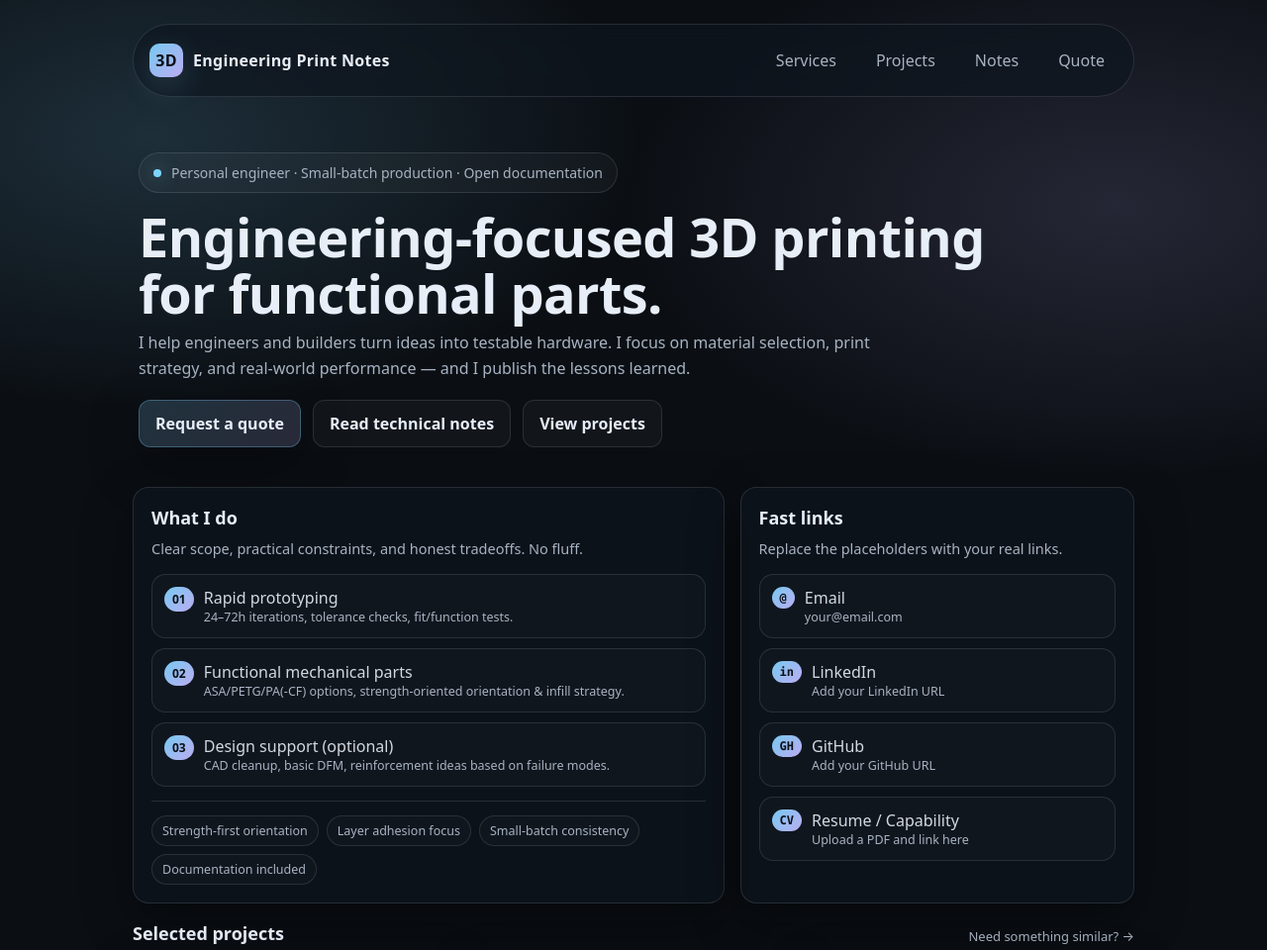
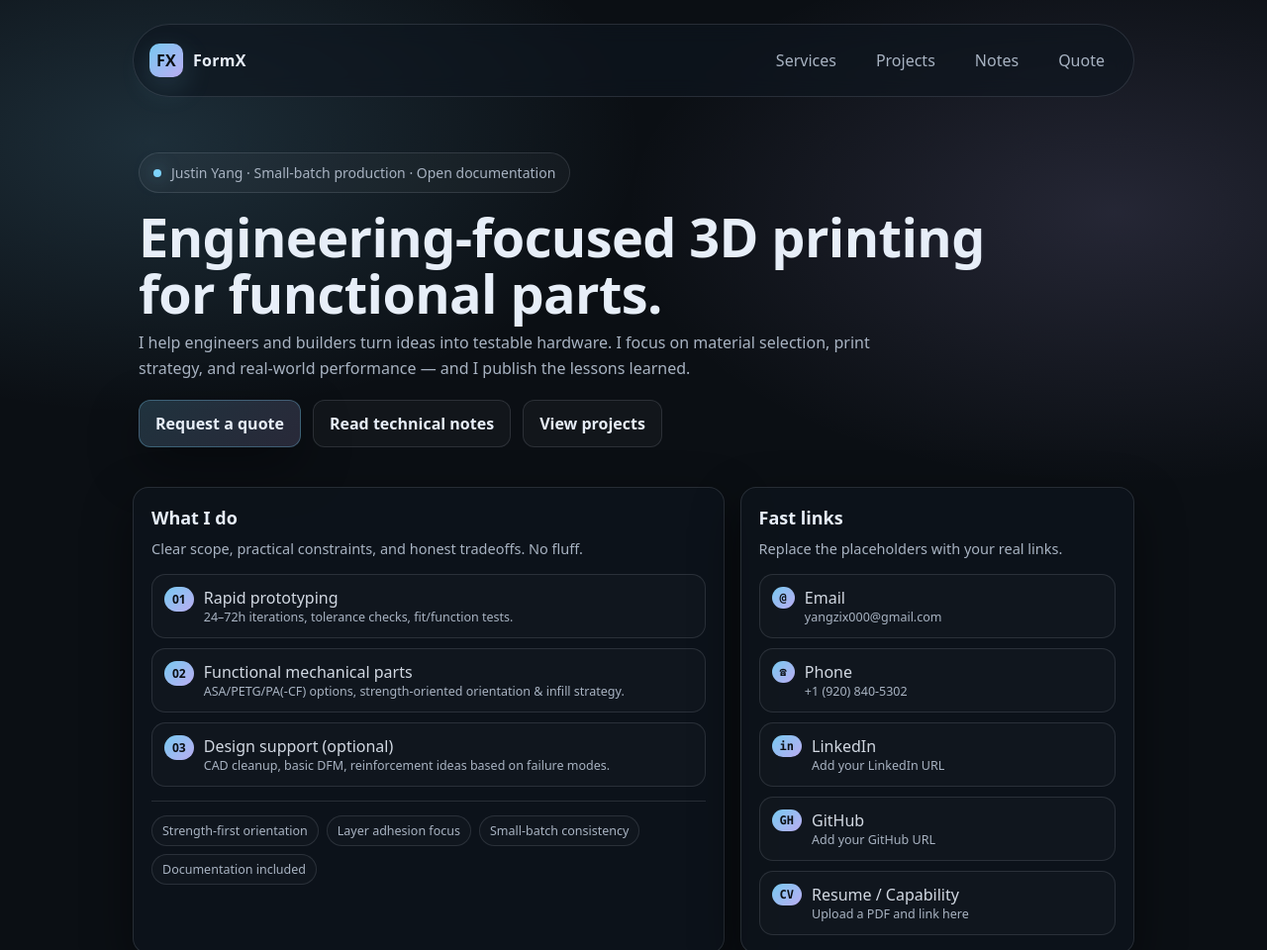
Before and after one commit to JustinYa/JustinYang.github.io, a plain HTML site: page index.html in a window 1280 px wide. Shown: the top 960 px of the page at 99% size. Drawn offline with Linux system fonts and the light colour scheme.

Commit message:
Update index.html

```diff
--- a/index.html
+++ b/index.html
@@ -3,8 +3,8 @@
 <head>
   <meta charset="UTF-8" />
   <meta name="viewport" content="width=device-width, initial-scale=1" />
-  <title>Engineering 3D Printing | Prototyping & Notes</title>
-  <meta name="description" content="Engineering-focused 3D printing services. Rapid prototyping, functional parts, and open technical notes." />
+  <title>FormX | Engineering 3D Printing</title>
+  <meta name="description" content="FormX — Engineering-focused 3D printing services. Rapid prototyping, functional parts, and open technical notes." />
   <style>
     :root{
       --bg:#0b0f14;
@@ -139,8 +139,8 @@
   <div class="wrap">
     <div class="nav">
       <div class="brand">
-        <div class="logo">3D</div>
-        <div>Engineering Print Notes</div>
+        <div class="logo">FX</div>
+        <div>FormX</div>
       </div>
       <div class="navlinks">
         <a href="#services">Services</a>
@@ -151,7 +151,7 @@
     </div>
 
     <div class="hero">
-      <div class="tag"><span class="dot"></span><span>Personal engineer · Small-batch production · Open documentation</span></div>
+      <div class="tag"><span class="dot"></span><span>Justin Yang · Small-batch production · Open documentation</span></div>
       <h1>Engineering-focused 3D printing<br/>for functional parts.</h1>
       <p class="sub">
         I help engineers and builders turn ideas into testable hardware.
@@ -205,7 +205,20 @@
         <h2>Fast links</h2>
         <p>Replace the placeholders with your real links.</p>
         <ul class="list">
-          <li class="li"><span class="badge mono">@</span><div><div class="k">Email</div><div class="small"><a href="mailto:your@email.com">your@email.com</a></div></div></li>
+          <li class="li">
+            <span class="badge mono">@</span>
+            <div>
+              <div class="k">Email</div>
+              <div class="small"><a href="mailto:yangzix000@gmail.com">yangzix000@gmail.com</a></div>
+            </div>
+          </li>
+          <li class="li">
+            <span class="badge mono">☎</span>
+            <div>
+              <div class="k">Phone</div>
+              <div class="small"><a href="tel:+19208405302">+1 (920) 840-5302</a></div>
+            </div>
+          </li>
           <li class="li"><span class="badge mono">in</span><div><div class="k">LinkedIn</div><div class="small"><a href="#" target="_blank" rel="noreferrer">Add your LinkedIn URL</a></div></div></li>
           <li class="li"><span class="badge mono">GH</span><div><div class="k">GitHub</div><div class="small"><a href="#" target="_blank" rel="noreferrer">Add your GitHub URL</a></div></div></li>
           <li class="li"><span class="badge mono">CV</span><div><div class="k">Resume / Capability</div><div class="small"><a href="#" target="_blank" rel="noreferrer">Upload a PDF and link here</a></div></div></li>
@@ -274,7 +287,7 @@
     <div class="section" id="quote">
       <div class="sectionhead">
         <h2>Request a quote</h2>
-        <a class="small" href="mailto:your@email.com">Prefer email? →</a>
+        <a class="small" href="mailto:yangzix000@gmail.com">Prefer email? →</a>
       </div>
       <div class="card" style="margin-top:12px">
         <p class="small">
@@ -293,7 +306,7 @@
     </div>
 
     <div class="footer">
-      <div>© <span id="year"></span> Engineering Print Notes</div>
+      <div>© <span id="year"></span> FormX · Justin Yang · <a href="tel:+19208405302">+1 (920) 840-5302</a></div>
       <div class="mono">Built as a static site · Fast · Simple · No tracking</div>
     </div>
   </div>
@@ -302,10 +315,10 @@
     document.getElementById('year').textContent = new Date().getFullYear();
 
     // Simple "mailto quote" template
-    const email = "your@email.com"; // <-- change this
+    const email = "yangzix000@gmail.com";
     const subject = "3D Printing Quote Request";
     const body =
-`Hi,
+`Hi Justin,
 
 I’d like a quote for a 3D printing job.
 
@@ -320,7 +333,7 @@ I’d like a quote for a 3D printing job.
 Thanks!
 `;
 
-    const mailto = `mailto:${email}?subject=${encodeURIComponent(subject)}&body=${encodeURIComponent(body)}`;
+    const mailto = \`mailto:\${email}?subject=\${encodeURIComponent(subject)}&body=\${encodeURIComponent(body)}\`;
     document.getElementById('quoteBtn').setAttribute('href', mailto);
   </script>
 </body>
```
